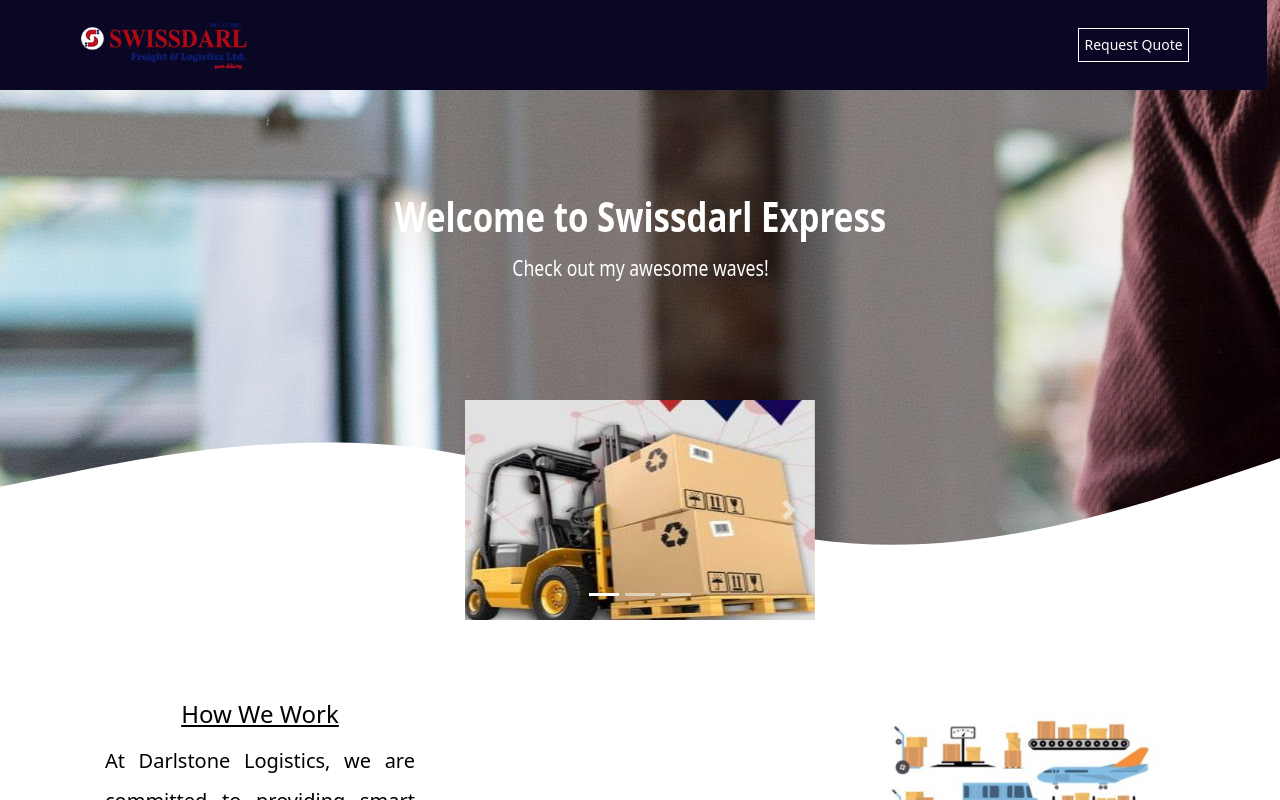
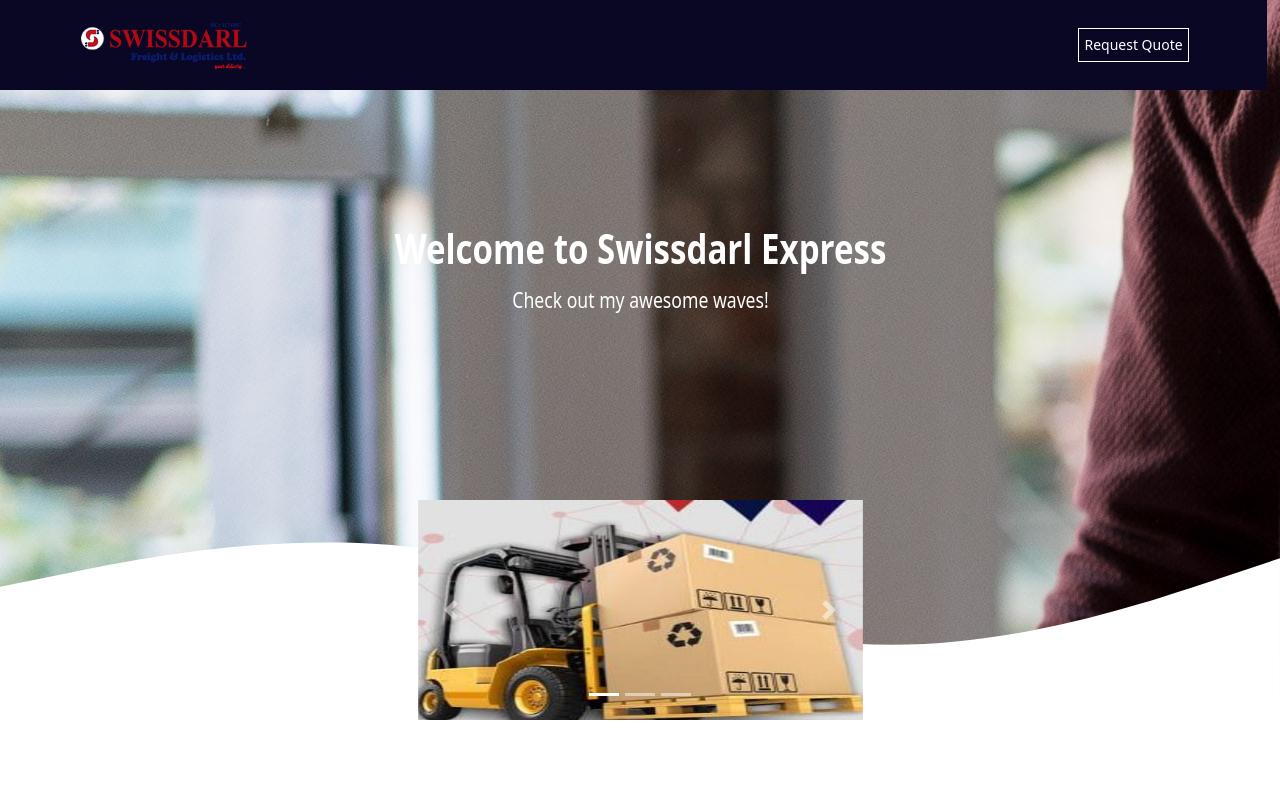
Before and after one commit to onojaMatthew/darlstone_logistics, a React (Create React App) app in the folder webclient/: page / in a window 1280 px wide. Built offline with nearby package versions, Linux system fonts and the light colour scheme; no server answers.

Commit message:
added new updates

```diff
--- a/webclient/src/App.js
+++ b/webclient/src/App.js
@@ -6,6 +6,7 @@
 import Signup from './components/Dashboard/Signup';
 import SignIn from './components/Dashboard/SignIn';
 import Auth from "./helper/Auth";
+import { Spin } from 'antd';
 
 const styles = {
   ntf: {
@@ -41,7 +42,22 @@
   render() {
     const { loading } = this.state;
     if(loading) { // if your component doesn't have to wait for an async action, remove this block
-      return "Hey loading is happing now"; // render null when app is not ready
+      return (
+        <div className="page-loader"
+          // style={{
+          //   paddingTop: "50%",
+          //   // paddingLeft: "50%"
+          // }}
+        >
+          <div style={{
+            position: "absolute",
+            top: "50%",
+            left: "50%"
+          }}>
+            <Spin size="large" />
+          </div>
+        </div>
+      );
     }
 
     return (
--- a/webclient/src/components/Dashboard/Header.js
+++ b/webclient/src/components/Dashboard/Header.js
@@ -24,10 +24,7 @@
     }
   }, [ user ]);
   return (
-    <Header className="site-layout-background" style={{ paddingRight: 25 }}>
-      <div><Link to="/" style={{
-          color: "#fff"
-        }}>Home</Link></div>
+    <Header className="site-layout-background" style={{ paddingRight: 15 }}>
       <div className="text-right" style={{
         color: "#fff"
       }}>
--- a/webclient/src/components/pages/Home.js
+++ b/webclient/src/components/pages/Home.js
@@ -55,8 +55,18 @@
       </section>
       <section className="sec2">
         <Container>
+          <Row className="justify-content-center">
+          <Col xs="6" xl="5"
+              style={{
+                marginTop: -200,
+                maxHeight: "250px"
+              }}
+            >
+              <HomeCarousel />
+            </Col>
+          </Row>
           <Row>
-            <Col xs="12" xl="4"
+            <Col xs="12" xl="6"
               className="how-we-work"
             >
               <h4 style={{
@@ -73,15 +83,8 @@
                 At Darlstone Logistics, we are committed to providing smart and effective Logistics Solutions for every business. With timed deliveries that offer complete flexibility.
               </p>
             </Col>
-            <Col xs="6" xl="4"
-              style={{
-                marginTop: -200,
-                maxHeight: "200px"
-              }}
-            >
-              <HomeCarousel />
-            </Col>
-            <Col xs="12" xl="4" className="home-sideimg">
+
+            <Col xs="12" xl="6" className="home-sideimg">
             <img
                 src={Graphic5}
                 alt=""
--- a/webclient/src/index.css
+++ b/webclient/src/index.css
@@ -21,12 +21,12 @@
   padding: 0;
   background: rgb(9, 7, 36) url("./assets/shippingman.jpg");
   width: 100%;
-  min-height: 600px;
+  min-height: 700px;
 }
 
 section h1 {
   font-size: 5rem;
-  margin: 12.2rem 1.25rem 2.5rem 1.25rem;
+  margin: 14.2rem 1.25rem 2.5rem 1.25rem;
   text-align: center;
   color: #fff;
 }
@@ -35,6 +35,14 @@
   margin: 0 1.25rem 5rem 1.25rem;
   text-align: center;
   color: #fff;
+}
+
+.page-loader {
+  background: rgb(9, 7, 36);
+  background-attachment: fixed;
+  background-size: cover;
+  height: 100vh;
+  width: 100%;
 }
 
 .sec-cont {
@@ -53,7 +61,7 @@
     min-height: 250px;
   }
   .home-text h1 {
-    font-size: 28px;
+    font-size: 28px !important;
     margin-bottom: 15px;
   }
   .home-text p {
```
